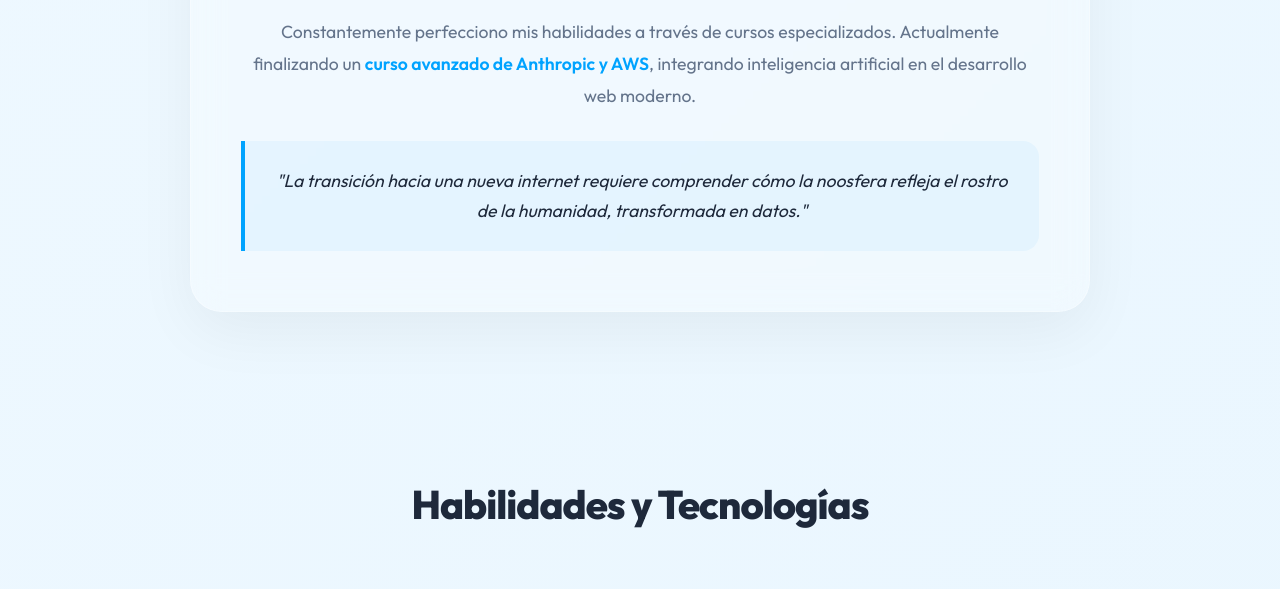
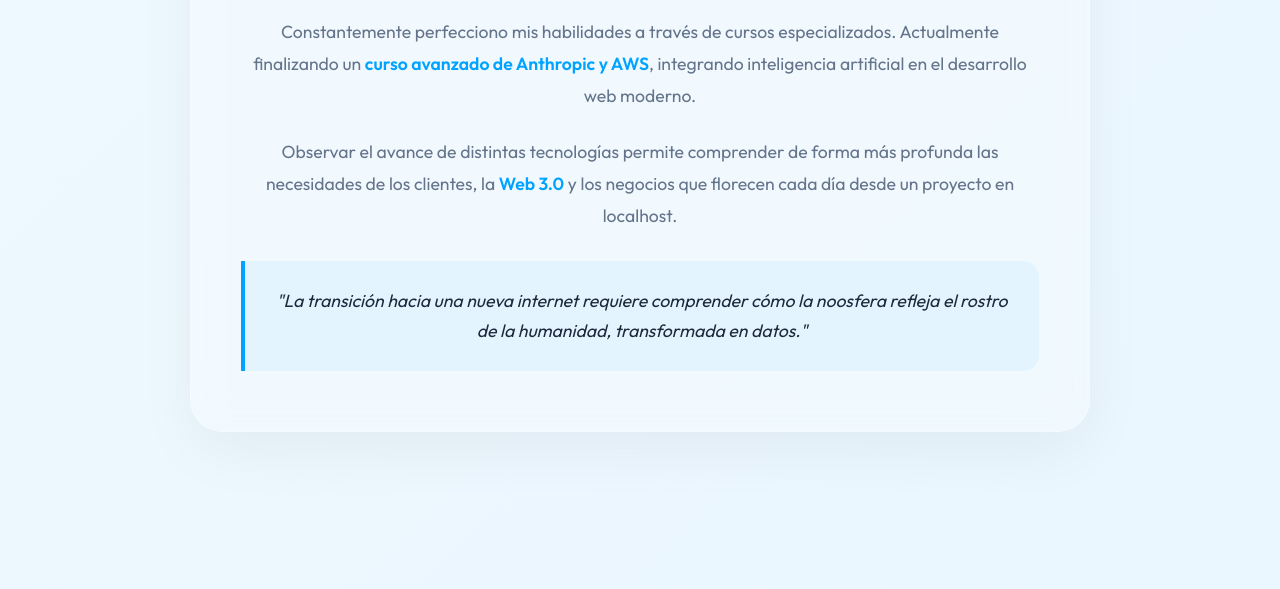
Before and after one commit to Caicabilu/brauliotapia, a website built with Vite: page index.html in a window 1280 px wide. Shown: the part 1600-2189 px from the top of the page. Built offline with nearby package versions, Linux system fonts and the light colour scheme.

Commit message:
Add reflection on tech evolution and client needs
Co-Authored-By: Claude Opus 4.5 <noreply@anthropic.com>

```diff
--- a/index.html
+++ b/index.html
@@ -174,6 +174,8 @@
                         <p>Especializado en WordPress, desarrollo frontend moderno con React y TypeScript, y backend con PHP. Cada proyecto que desarrollo está optimizado para SEO, rendimiento y experiencia de usuario.</p>
 
                         <p>Constantemente perfecciono mis habilidades a través de cursos especializados. Actualmente finalizando un <strong>curso avanzado de Anthropic y AWS</strong>, integrando inteligencia artificial en el desarrollo web moderno.</p>
+
+                        <p>Observar el avance de distintas tecnologías permite comprender de forma más profunda las necesidades de los clientes, la <strong>Web 3.0</strong> y los negocios que florecen cada día desde un proyecto en localhost.</p>
 
                         <blockquote class="philosophy-quote">
                             "La transición hacia una nueva internet requiere comprender cómo la noosfera refleja el rostro de la humanidad, transformada en datos."
```
